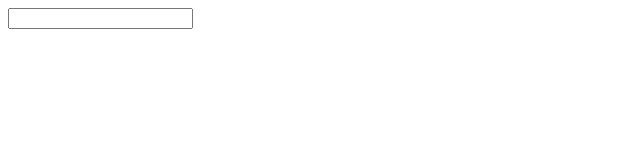
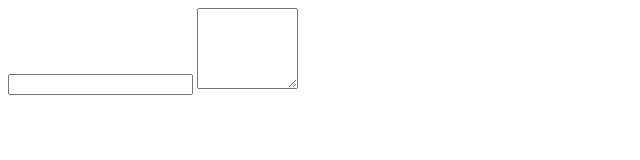
Before and after one commit to sabrinabarzoni/miaesercizi, a plain HTML site: page index4.html in a window 1280 px wide. Shown: the whole page, without its empty margins (0-640 px from the left). Drawn offline with Linux system fonts and the light colour scheme.

Commit message:
add textarea

```diff
--- a/index4.html
+++ b/index4.html
@@ -8,6 +8,7 @@
 <body>
     <form>
         <input type="text" id="testo" name="testo">
+        <textarea name="testo" id="testo" cols="10" rows="5"></textarea>
     </form>
 </body>
 </html>
```
